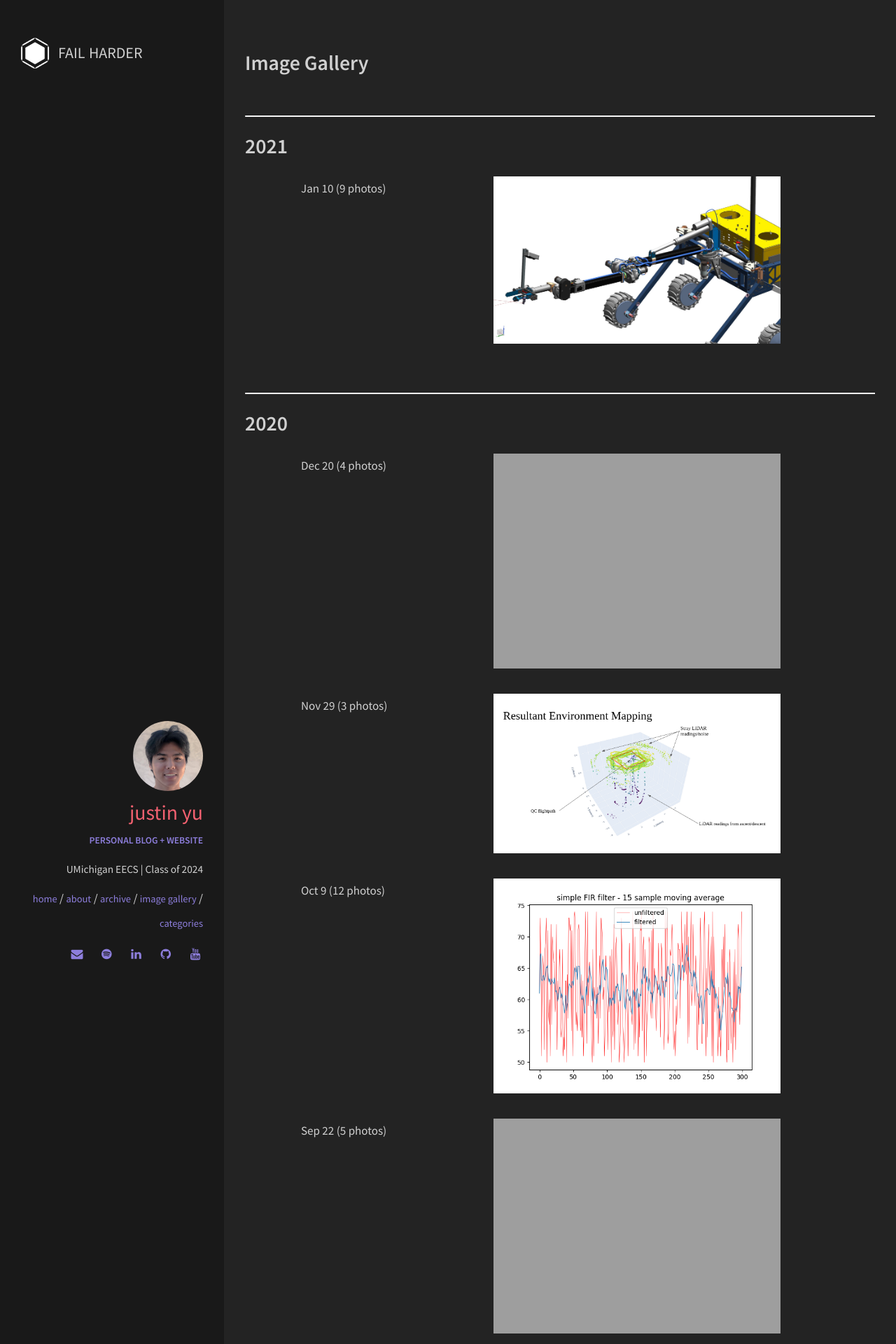
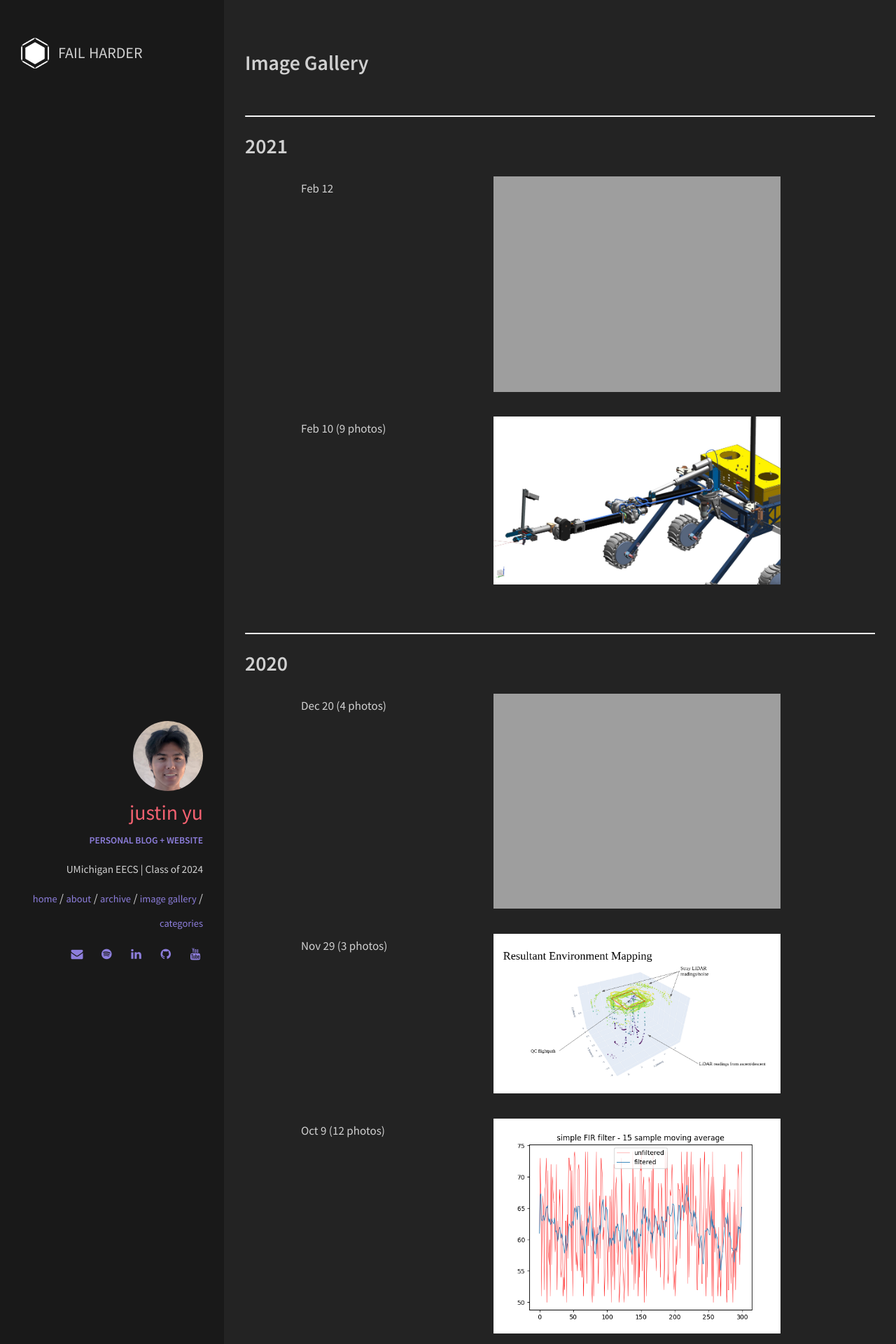
Before and after one commit to uynitsuj/uynitsuj.github.io, a Jekyll site: the page built from imgGallery.html, in a window 1280 px wide. Shown: the top 1920 px of the page at 70% size. Built offline with Jekyll 4.4.1, drawn with Linux system fonts in a browser that asks for light colours.

Commit message:
img gallery

```diff
--- a/imgGallery.html
+++ b/imgGallery.html
@@ -11,7 +11,10 @@ permalink: /img_gallery/
         <h2 class="gallery-year"> 2021 </h2>
       </div>
       <ul>
-        <ol><div style="width:140px;float:left;"> Jan 10 (9 photos)</div> <a href="{{ site.url }}/img/robots/01Overview.jpg" data-lightbox="MRoverRA" data-title="MRover Robot Arm Electrical Harness"><img width="50%" src="{{ site.url }}/img/robots/01Overview.jpg"></a>
+        <ol><div style="width:140px;float:left;"> Feb 12</div> <a href="{{ site.url }}/img/robots/IK.gif" data-lightbox="QuadIK" data-title="Quadruped Inverse Kinematics Verification"><img width="50%" src="{{ site.url }}/img/robots/IK.gif"></a>
+      </ol>
+      <br>
+        <ol><div style="width:140px;float:left;"> Feb 10 (9 photos)</div> <a href="{{ site.url }}/img/robots/01Overview.jpg" data-lightbox="MRoverRA" data-title="MRover Robot Arm Electrical Harness"><img width="50%" src="{{ site.url }}/img/robots/01Overview.jpg"></a>
         <a href="{{ site.url }}/img/robots/02 Chassis Interface.jpg" data-lightbox="MRoverRA" data-title="Rover Robot Arm Electrical Harness"></a>
         <a href="{{ site.url }}/img/robots/03 Joint A 1.jpg" data-lightbox="MRoverRA" data-title="Rover Robot Arm Electrical Harness"></a>
         <a href="{{ site.url }}/img/robots/06 Joint B 2.jpg" data-lightbox="MRoverRA" data-title="Rover Robot Arm Electrical Harness"></a>
```
